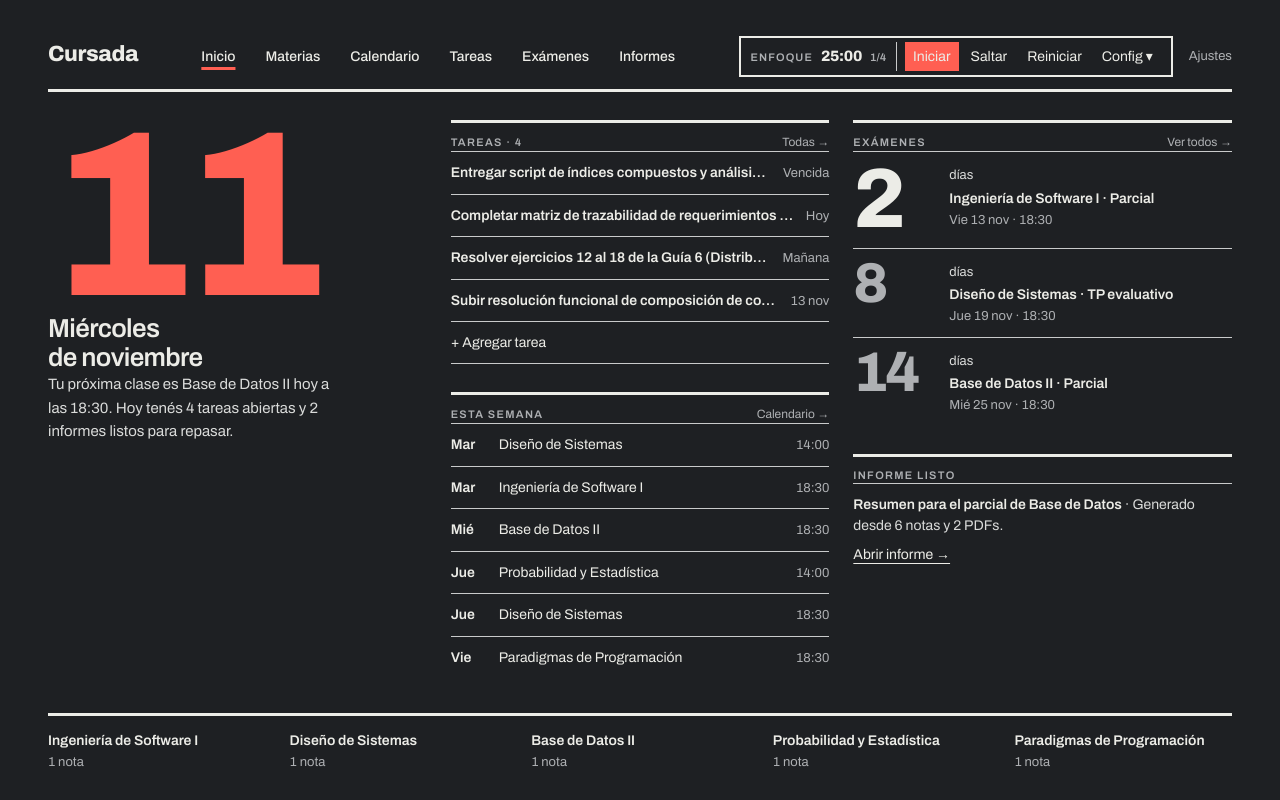
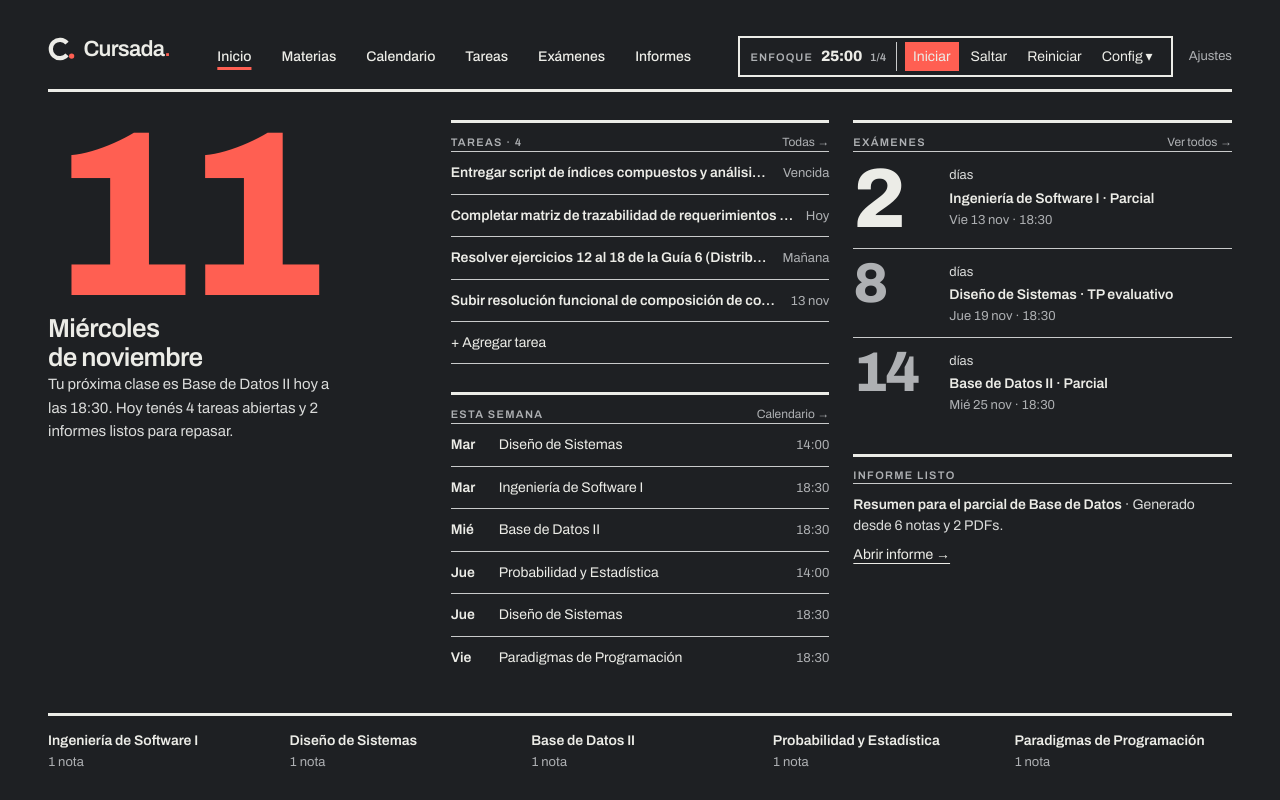
Before and after one commit to tomasflorydev/Cursada, a React (Vite) app: page / in a window 1280 px wide. Built offline with nearby package versions, Linux system fonts and the light colour scheme.

Commit message:
feat: integrate Cursada logo as app icon and header brand mark

```diff
--- a/index.html
+++ b/index.html
@@ -4,6 +4,7 @@
     <meta charset="UTF-8" />
     <meta name="viewport" content="width=device-width, initial-scale=1.0" />
     <meta name="color-scheme" content="dark light" />
+    <link rel="icon" type="image/svg+xml" href="./src/assets/cursada-mark.svg" />
     <script>
       try {
         const storedScheme = localStorage.getItem('color-scheme');
--- /dev/null
+++ b/src/components/brand/CursadaMark.tsx
@@ -0,0 +1,23 @@
+import markSvg from '../../assets/cursada-mark.svg?raw';
+
+interface CursadaMarkProps {
+  /** Height of the mark in px (minimum 16px per docs/brand.md). */
+  size?: number;
+  className?: string;
+}
+
+/**
+ * Cursada mark (C + coral dot). The SVG is inlined so the C inherits
+ * `currentColor` from the surrounding text; the dot stays coral.
+ */
+export function CursadaMark({ size = 24, className }: CursadaMarkProps) {
+  const height = Math.max(size, 16);
+  return (
+    <span
+      className={className ? `cursada-mark ${className}` : 'cursada-mark'}
+      style={{ height }}
+      aria-hidden="true"
+      dangerouslySetInnerHTML={{ __html: markSvg }}
+    />
+  );
+}
--- a/src/styles/index.css
+++ b/src/styles/index.css
@@ -242,10 +242,17 @@
   }
 
   .swiss-header-wordmark {
+    /* Brand rules: see docs/brand.md */
+    --accent: #FF5F52;
+    --brand-mark-ink: var(--ink);
+    display: inline-flex;
+    align-items: center;
+    gap: 8px;
     font-size: 22px;
-    font-weight: 800;
-    letter-spacing: -0.02em;
+    font-weight: 600;
+    letter-spacing: -0.035em;
     line-height: 1.1;
+    text-align: left;
     color: var(--ink);
     background: transparent;
     border: 0;
@@ -254,8 +261,32 @@
     -webkit-app-region: no-drag;
   }
 
-  .swiss-header-wordmark:hover {
-    color: var(--acc);
+  :root[data-theme='light'] .swiss-header-wordmark {
+    --brand-mark-ink: #1E2023;
+  }
+
+  @media (prefers-color-scheme: light) {
+    :root[data-theme='system'] .swiss-header-wordmark {
+      --brand-mark-ink: #1E2023;
+    }
+  }
+
+  .swiss-header-wordmark .cursada-mark {
+    color: var(--brand-mark-ink);
+  }
+
+  .swiss-header-wordmark-dot {
+    color: var(--accent);
+  }
+
+  .cursada-mark {
+    display: inline-flex;
+    flex-shrink: 0;
+  }
+
+  .cursada-mark svg {
+    height: 100%;
+    width: auto;
   }
 
   .swiss-nav {
--- a/src/ui/SwissHeader.tsx
+++ b/src/ui/SwissHeader.tsx
@@ -1,3 +1,4 @@
+import { CursadaMark } from '../components/brand/CursadaMark';
 import { PomodoroHeaderWidget } from '../components/pomodoro/PomodoroHeaderWidget';
 import type { NavSectionId } from '../types/design';
 
@@ -72,9 +73,13 @@ export function SwissHeader({
       <button
         type="button"
         className="swiss-header-wordmark"
+        aria-label="Cursada"
         onClick={() => onSelectSection('inicio')}
       >
-        Cursada
+        <CursadaMark size={24} />
+        <span className="swiss-header-wordmark-text">
+          Cursada<span className="swiss-header-wordmark-dot">.</span>
+        </span>
       </button>
 
       <nav aria-label="Navegación principal">
```
Also changed, not shown: scripts/package-macos-app.mjs (+7 -6 lines), src/assets/cursada-mark.svg (added), 5 other files (tests, documents, lock files or other folders).
